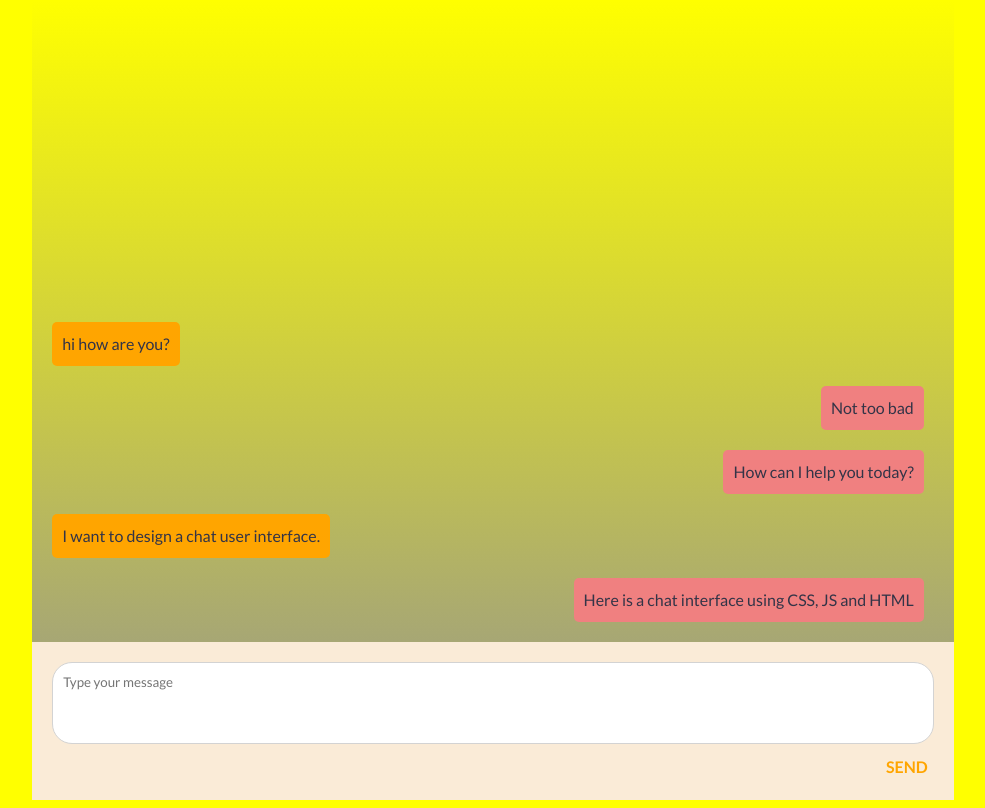
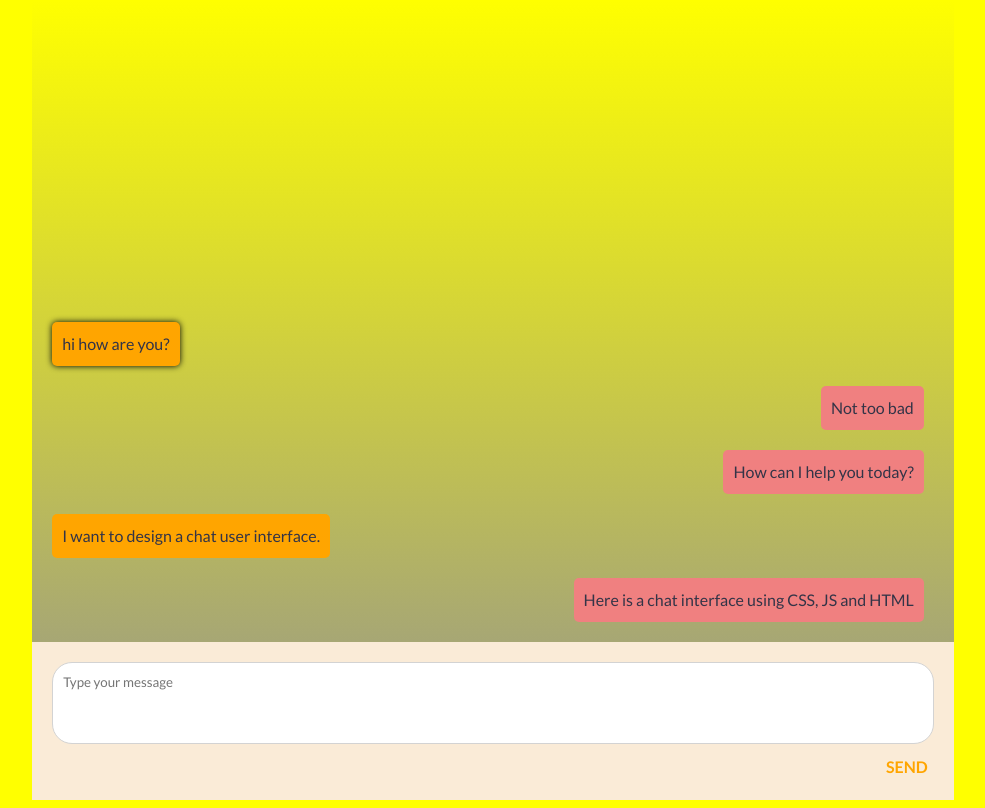
Before and after one commit to sharabiania/archangx-chat, a website built with webpack: page index.html in a window 1280 px wide. In both pictures the pointer is over the element "hi how are you?". Shown: the whole page, without its empty margins (147-1132 px from the left). Built offline with nearby package versions, Linux system fonts and the light colour scheme.

Commit message:
box shadow

```diff
--- a/assets/css/chat.css
+++ b/assets/css/chat.css
@@ -2,6 +2,7 @@
   --primary: lightgrey;
   --secondary:lightcoral;
   --accent: orange;
+  --box-shadow-width: 6px;
 }
 
 * {
@@ -64,7 +65,6 @@
   border-radius: 5px;
   margin: 10px;
 }
-
 .chat-reply {
   align-self: flex-end;
   display: block;
@@ -73,6 +73,12 @@
   width: fit-content;
   border-radius: 5px;
   margin: 10px;
+}
+.chat-msg:hover,
+.chat-reply:hover {
+  box-shadow: 0 0 var(--box-shadow-width) black;
+  user-select: none;
+  cursor: pointer;
 }
 #chat-history {
   display: flex;
@@ -133,7 +139,7 @@
 }
 
 #chat-input:hover {
-  box-shadow: 0 0 4px var(--accent);
+  box-shadow: 0 0 var(--box-shadow-width) var(--accent);
 }
 
 /*TODO: this is not working ??? */
```
